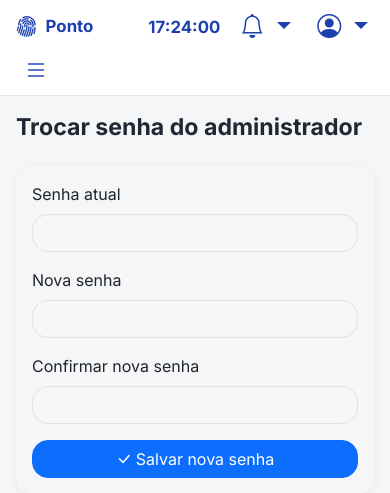
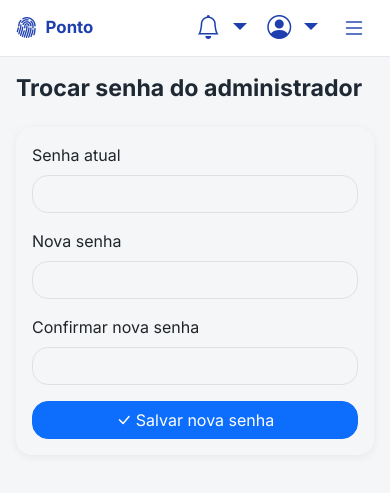
Before and after one commit to anndreluizz/sistema-de-ponto, a Flask app: page /admin/senha in a window 390 px wide. Shown: the top 493 px of the page. After the commit the page ends 439 px from the top, so only its background shows below. Run offline with Flask 3, Linux system fonts and the light colour scheme; the visitor is signed in with stand-in values (Sample User, id 1); data comes from the database, SQL or seed files in the repository; data that the repository does not hold is empty; some libraries are stand-ins or nearby versions.

Commit message:
Menu no topo cabe numa linha no celular; prints do README com o menu novo
Co-Authored-By: Claude Opus 5.5 <noreply@anthropic.com>

```diff
--- a/static/css/admin.css
+++ b/static/css/admin.css
@@ -78,14 +78,17 @@ a { text-decoration: none; }
 
 /* Menu recolhido (tablet e celular): as telas viram uma lista abaixo da barra */
 @media (max-width: 991.98px) {
-  .menu-topo-faixa { padding: 8px 16px; min-height: 56px; }
-  .menu-ferramentas { order: 2; }
+  .menu-topo-faixa { padding: 8px 16px; min-height: 56px; gap: 8px 10px; }
+  .menu-ferramentas { order: 2; gap: 8px; }
   .navbar-toggler { order: 3; }
   .navbar-collapse { order: 4; width: 100%; }
   .menu-links .nav-link { padding: 10px 4px !important; border-bottom: none; border-left: 3px solid transparent; padding-left: 12px !important; }
   .menu-links .nav-link.active { border-left-color: var(--bs-primary); }
   .topbar-data-completa { display: none; }
   .pagina-conteudo { padding: 18px 16px; }
+}
+@media (max-width: 575.98px) {
+  .topbar-relogio { display: none; }  /* no celular a hora já aparece na tela do aparelho */
 }
 
 /* ---------- Cards ---------- */
```
Also changed, not shown: 3 other files.
